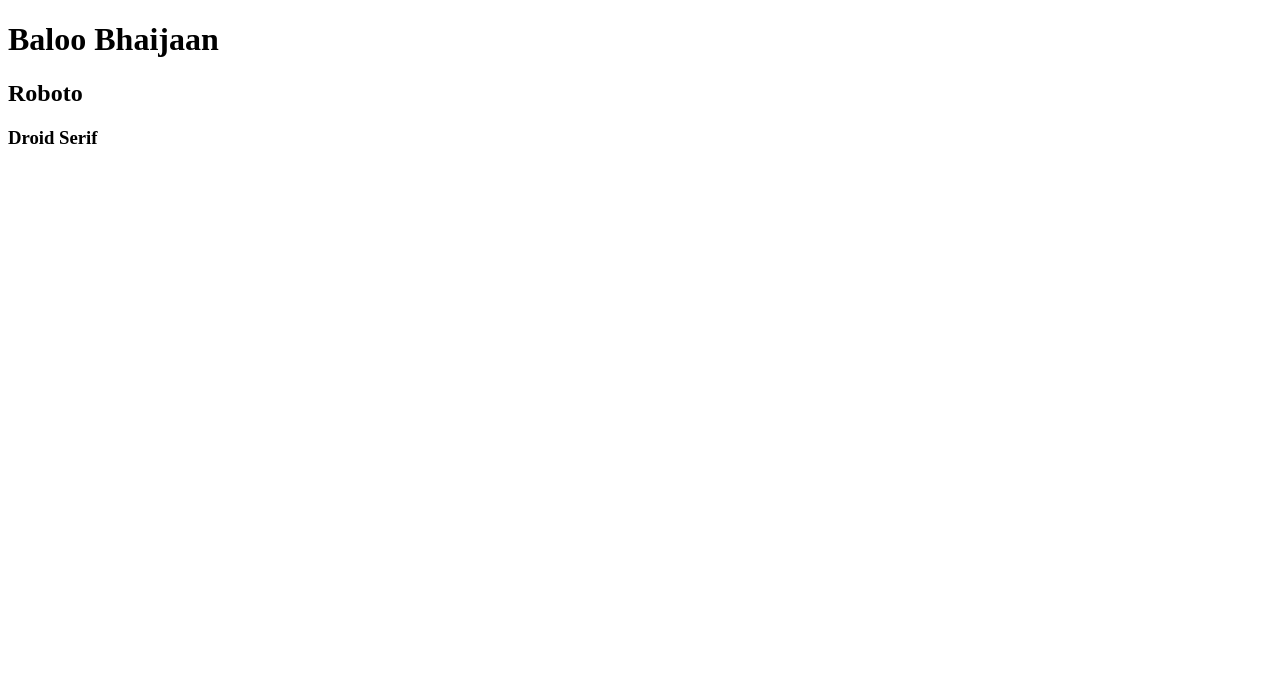
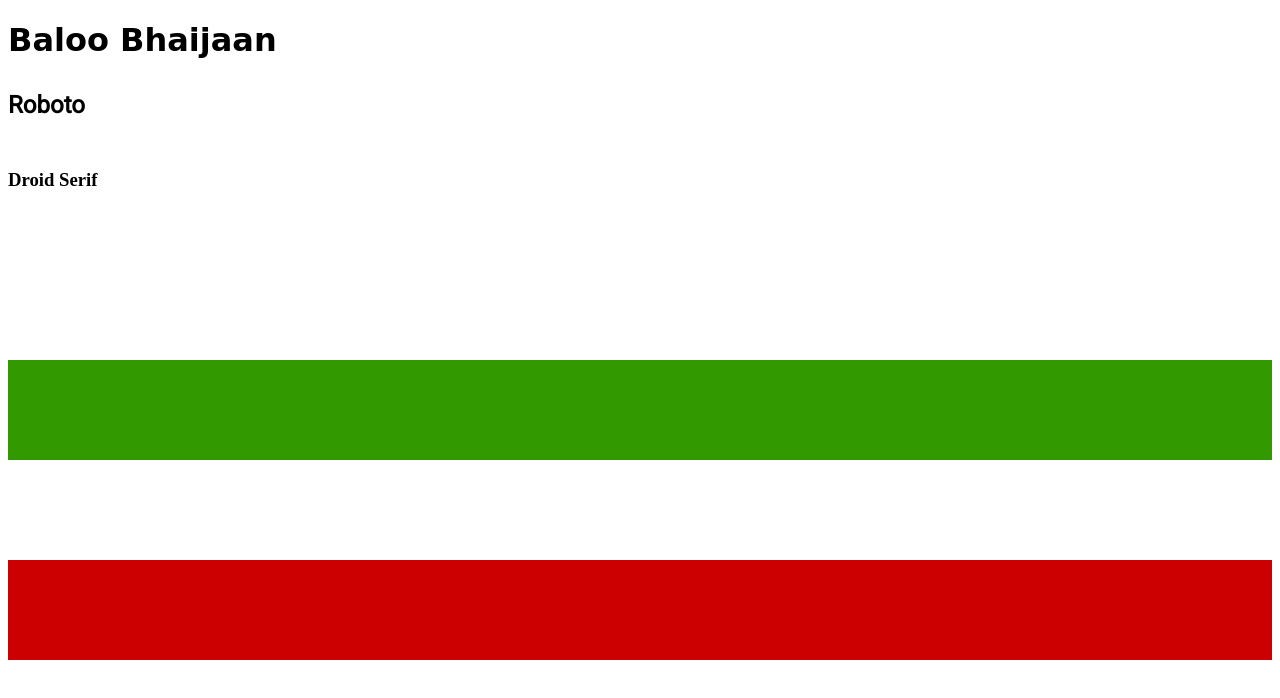
Before and after one commit to kemairichardson/Website, a plain HTML site: page index.html in a window 1280 px wide. Drawn offline with Linux system fonts and the light colour scheme; files that its build step writes are made by us from their sources; a web font is replaced by a local one.

Commit message:
Add files via upload

```diff
--- a/index.html
+++ b/index.html
@@ -7,6 +7,9 @@
 		<title>Typography and Color Options</title>
 		<meta name="viewport" content="width=device-width, initial-scale=1.0">
 		<link href="https://fonts.googleapis.com/css?family=Baloo+Bhaijaan|Droid+Serif|Roboto" rel="stylesheet">
+		<link rel="stylesheet" type="text/css" href="fonts.css">
+	<link rel="stylesheet" type="text/css" href="css/colors.css">
+
 	</head>
 
 
@@ -16,10 +19,13 @@
 		<h2>Roboto</h2>
 		<h3>Droid Serif</h3>
 
-		<div class="box dark_blue"></div>
+
 		<div class="white"></div>
-		<div class="box dark_blue"></div>
+		<div class="box light_green"></div>
 		<div class="box green"></div>
+		<div class="box yellow"></div>
+		<div class="box red"></div>
+
 
 	</body>
 
```
